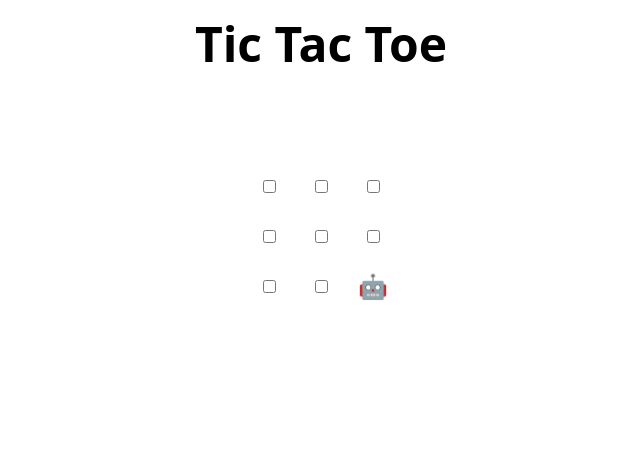
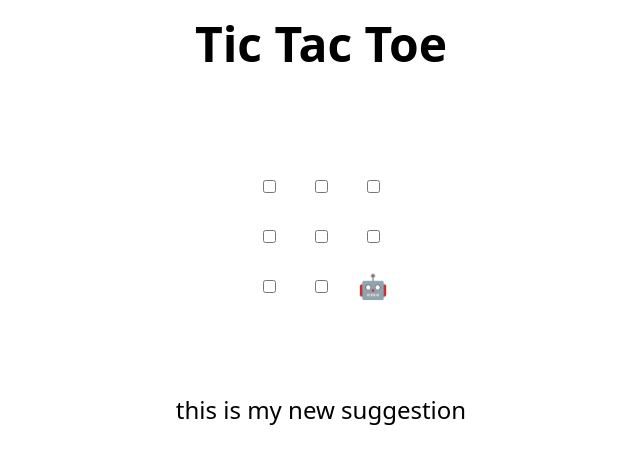
Before and after one commit to jacobsimeral/skills-review-pull-requests, a plain HTML site: page index.html in a window 1280 px wide. Shown: the whole page, without its empty margins (319-959 px from the left). Drawn offline with Linux system fonts and the light colour scheme.

Commit message:
Update index.html

```diff
--- a/index.html
+++ b/index.html
@@ -48,7 +48,7 @@
 </table>
 
 <h2 hidden>Game over, refresh to play again 🧑‍💻 🤖!</h2>
-
+this is my new suggestion
 <script>
   // Initialization
   const boxes = Array.from(document.querySelectorAll("td"));
```
